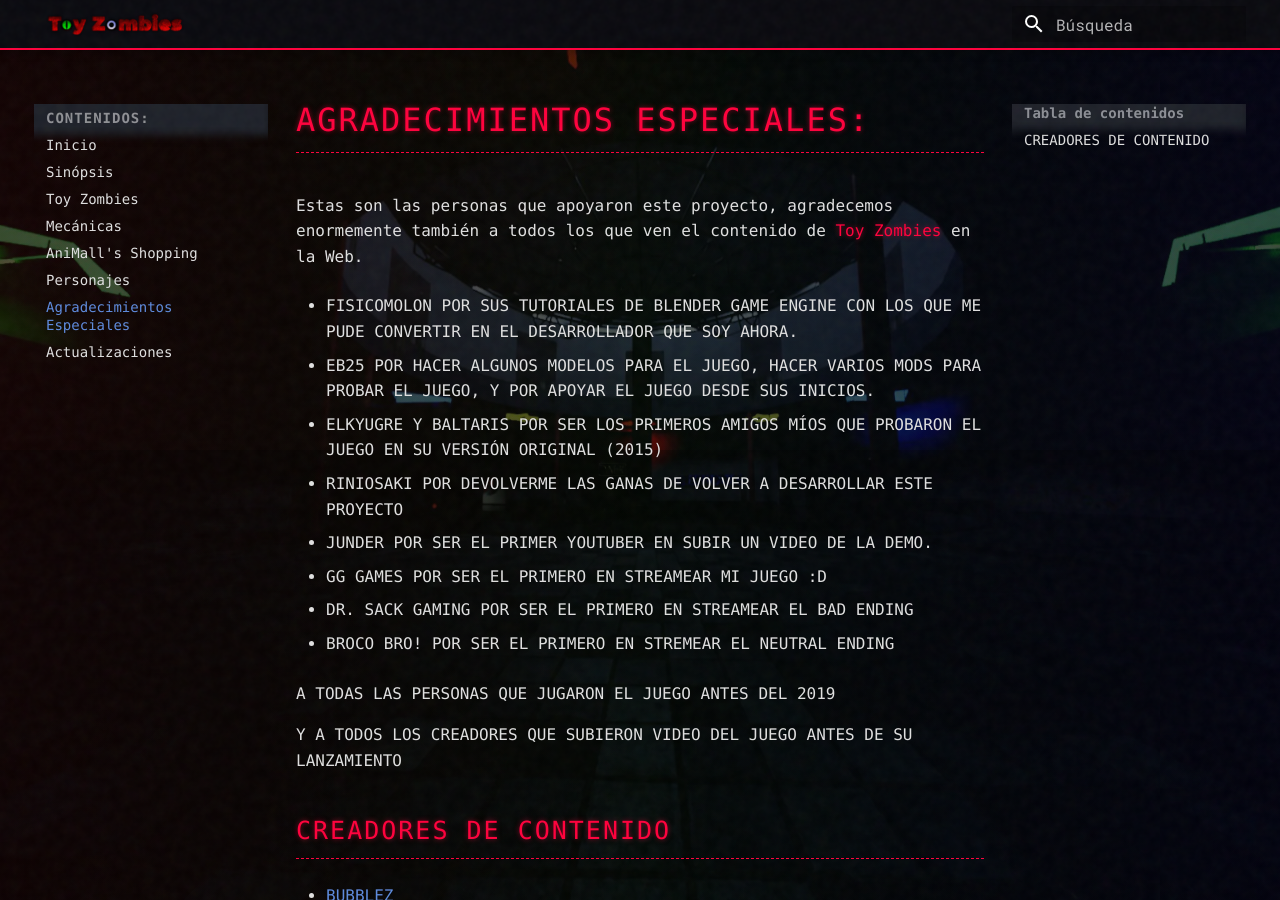
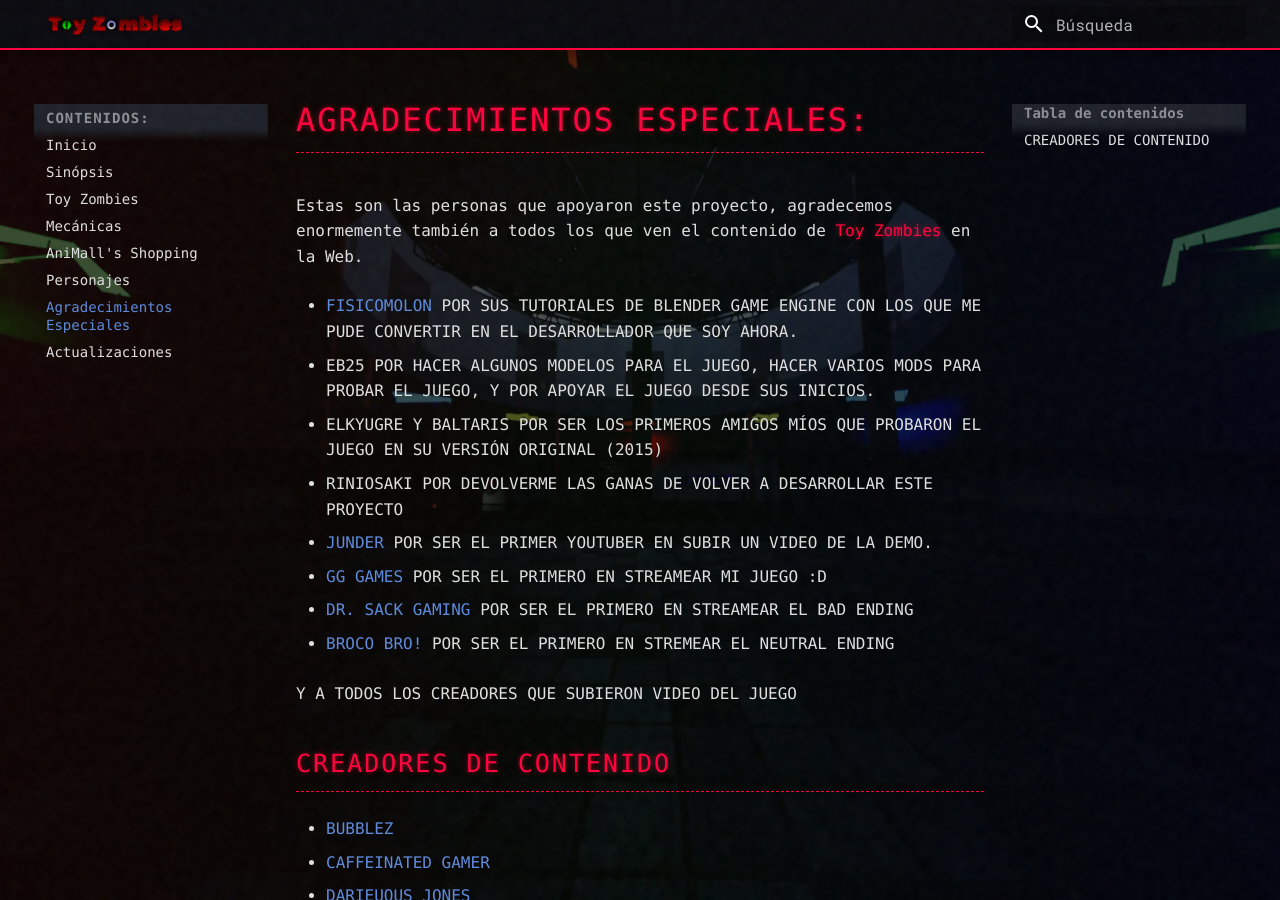
Before and after one commit to Hec-Thor-Tech/toy-zombies, an MkDocs documentation site: the page built from docs/gracias.md, in a window 1280 px wide and 900 px high. Built offline with MkDocs 1.6.1 and Material for MkDocs 9.7.7, drawn with Linux system fonts in a browser that asks for light colours.

Commit message:
Actualizacion de la p├ígina oficial

```diff
--- a/docs/gracias.md
+++ b/docs/gracias.md
@@ -2,7 +2,7 @@
 
 Estas son las personas que apoyaron este proyecto, agradecemos enormemente también a todos los que ven el contenido de **Toy Zombies** en la Web.
 
-- FISICOMOLON
+- [FISICOMOLON](https://www.youtube.com/@Toy-Zombies)
 POR SUS TUTORIALES DE BLENDER GAME ENGINE CON LOS QUE ME PUDE CONVERTIR EN EL DESARROLLADOR QUE SOY AHORA.
 
 - EB25
@@ -14,56 +14,54 @@
 - RINIOSAKI
 POR DEVOLVERME LAS GANAS DE VOLVER A DESARROLLAR ESTE PROYECTO
 
-- JUNDER
+- [JUNDER](https://www.youtube.com/@Toy-Zombies)
 POR SER EL PRIMER YOUTUBER EN SUBIR UN VIDEO DE LA DEMO.
 
-- GG GAMES
+- [GG GAMES](https://www.youtube.com/@Toy-Zombies)
 POR SER EL PRIMERO EN STREAMEAR MI JUEGO :D
 
-- DR. SACK GAMING
+- [DR. SACK GAMING](https://www.youtube.com/@Toy-Zombies)
 POR SER EL PRIMERO EN STREAMEAR EL BAD ENDING
 
-- BROCO BRO!
+- [BROCO BRO!](https://www.youtube.com/@Toy-Zombies)
 POR SER EL PRIMERO EN STREMEAR EL NEUTRAL ENDING
 
-A TODAS LAS PERSONAS QUE JUGARON EL JUEGO ANTES DEL 2019
-
-Y A TODOS LOS CREADORES QUE SUBIERON VIDEO DEL JUEGO ANTES DE SU LANZAMIENTO
+Y A TODOS LOS CREADORES QUE SUBIERON VIDEO DEL JUEGO
 
 ## **CREADORES DE CONTENIDO**
 
-- [BUBBLEZ](https://www.youtube.com/@CanalDeBubblez)
+- [BUBBLEZ](https://www.youtube.com/@Toy-Zombies)
 
-- [CAFFEINATED GAMER](https://www.youtube.com/@CaffeinatedGamer)
+- [CAFFEINATED GAMER](https://www.youtube.com/@Toy-Zombies)
 
-- [DARIEUOUS_JONES](https://www.youtube.com/@DarieusJones)
+- [DARIEUOUS_JONES](https://www.youtube.com/@Toy-Zombies)
 
-- [FRUITLOOP1846](https://www.youtube.com/@Fruitloop1846)
+- [FRUITLOOP1846](https://www.youtube.com/@Toy-Zombies)
 
-- [GLOOG](https://www.youtube.com/@Gloog)
+- [GLOOG](https://www.youtube.com/@Toy-Zombies)
 
-- [GUMBALL GAMING](https://www.youtube.com/@GumballGaming)
+- [GUMBALL GAMING](https://www.youtube.com/@Toy-Zombies)
 
-- [HYBRIDDH](https://www.youtube.com/@Hybriddh)
+- [HYBRIDDH](https://www.youtube.com/@Toy-Zombies)
 
-- [JAER_EU](https://www.youtube.com/@Jaer_eu)
+- [JAER_EU](https://www.youtube.com/@Toy-Zombies)
 
-- [JEHX SIN CONTROL](https://www.youtube.com/@JehxSinControl)
+- [JEHX SIN CONTROL](https://www.youtube.com/@Toy-Zombies)
 
-- [JLUSSXC](https://www.youtube.com/@Jlussxc)
+- [JLUSSXC](https://www.youtube.com/@Toy-Zombies)
 
-- [JUBOK](https://www.youtube.com/@Jubok)
+- [JUBOK](https://www.youtube.com/@Toy-Zombies)
 
-- [MERCY](https://www.youtube.com/@Mercy)
+- [MERCY](https://www.youtube.com/@Toy-Zombies)
 
-- [MISSY SPOOKS](https://www.youtube.com/@MissySpooks)
+- [MISSY SPOOKS](https://www.youtube.com/@Toy-Zombies)
 
-- [NOCOM](https://www.youtube.com/@Nocom)
+- [NOCOM](https://www.youtube.com/@Toy-Zombies)
 
-- [SHORTS GMOD](https://www.youtube.com/@ShortsGmod)
+- [SHORTS GMOD](https://www.youtube.com/@Toy-Zombies)
 
-- [SINCOM GAMERZ](https://www.youtube.com/@SincomGamerz)
+- [SINCOM GAMERZ](https://www.youtube.com/@Toy-Zombies)
 
-- [THELNFERNITY](https://www.youtube.com/@Thelnfernity)
+- [THELNFERNITY](https://www.youtube.com/@Toy-Zombies)
 
-- [WINTER GAMING](https://www.youtube.com/@WinterGaming)
+- [WINTER GAMING](https://www.youtube.com/@Toy-Zombies)
```
Also changed, not shown: site/gracias/index.html, site/search/search_index.json.
